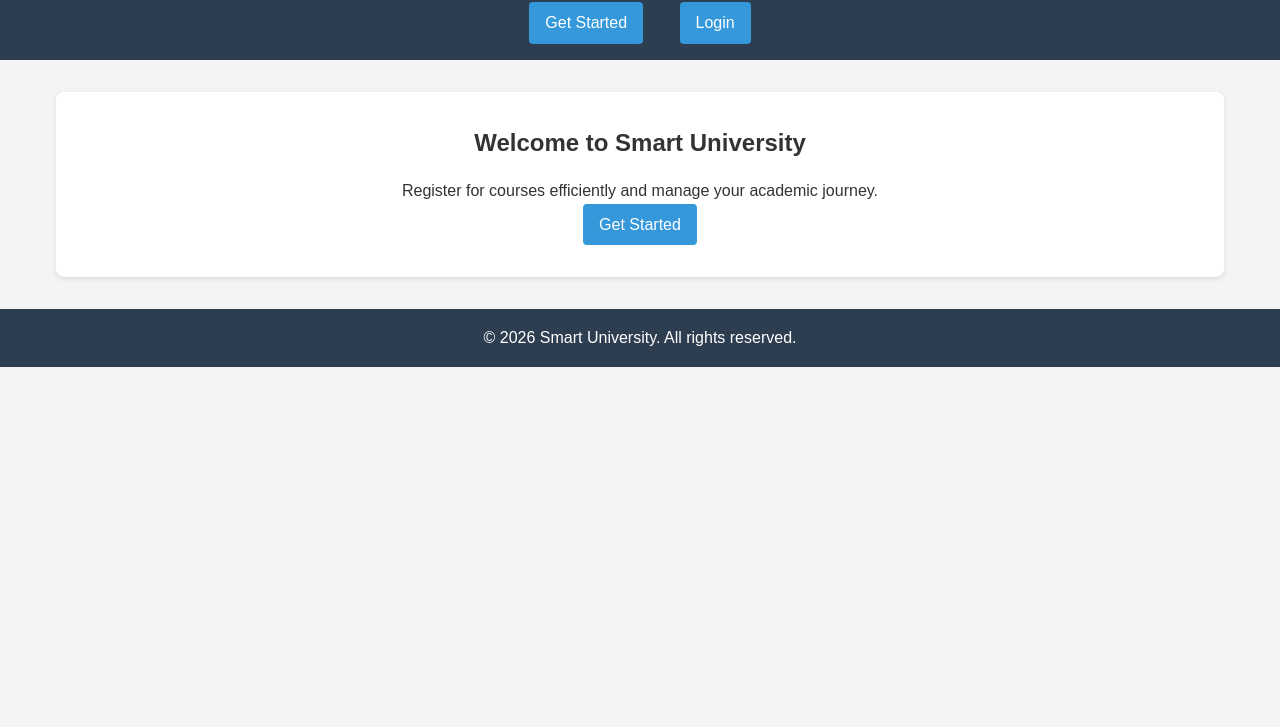
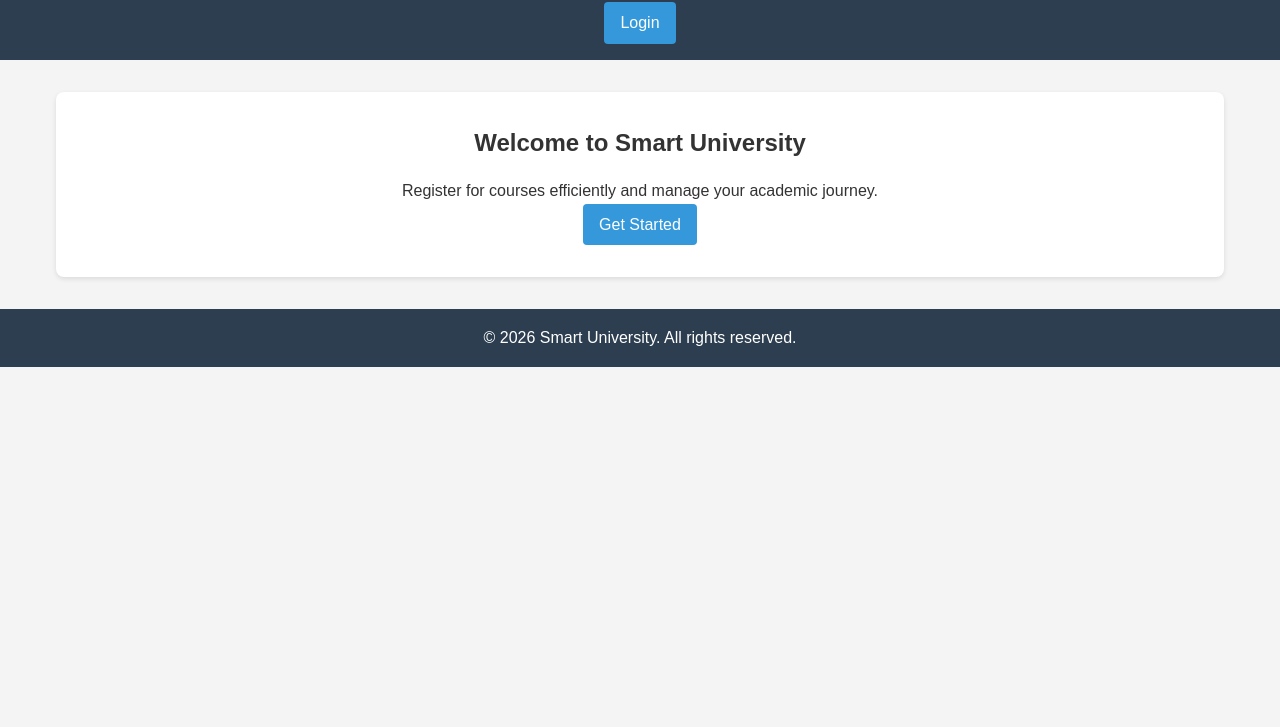
Before and after one commit to Youssefmabdelaal/Miu-Portal, a plain HTML site: page index.html in a window 1280 px wide. Shown: the part 73-800 px from the top of the page. Drawn offline with Linux system fonts and the light colour scheme.

Commit message:
edit in index.html

```diff
--- a/index.html
+++ b/index.html
@@ -10,7 +10,7 @@
     <header>
         <h1>Smart University Course Registration System</h1>
         <nav>
-            <a href="pages/register.html" class="btn">Get Started</a>
+
             <a href="pages/login.html" class="btn">Login</a>
         </nav>
     </header>
```
